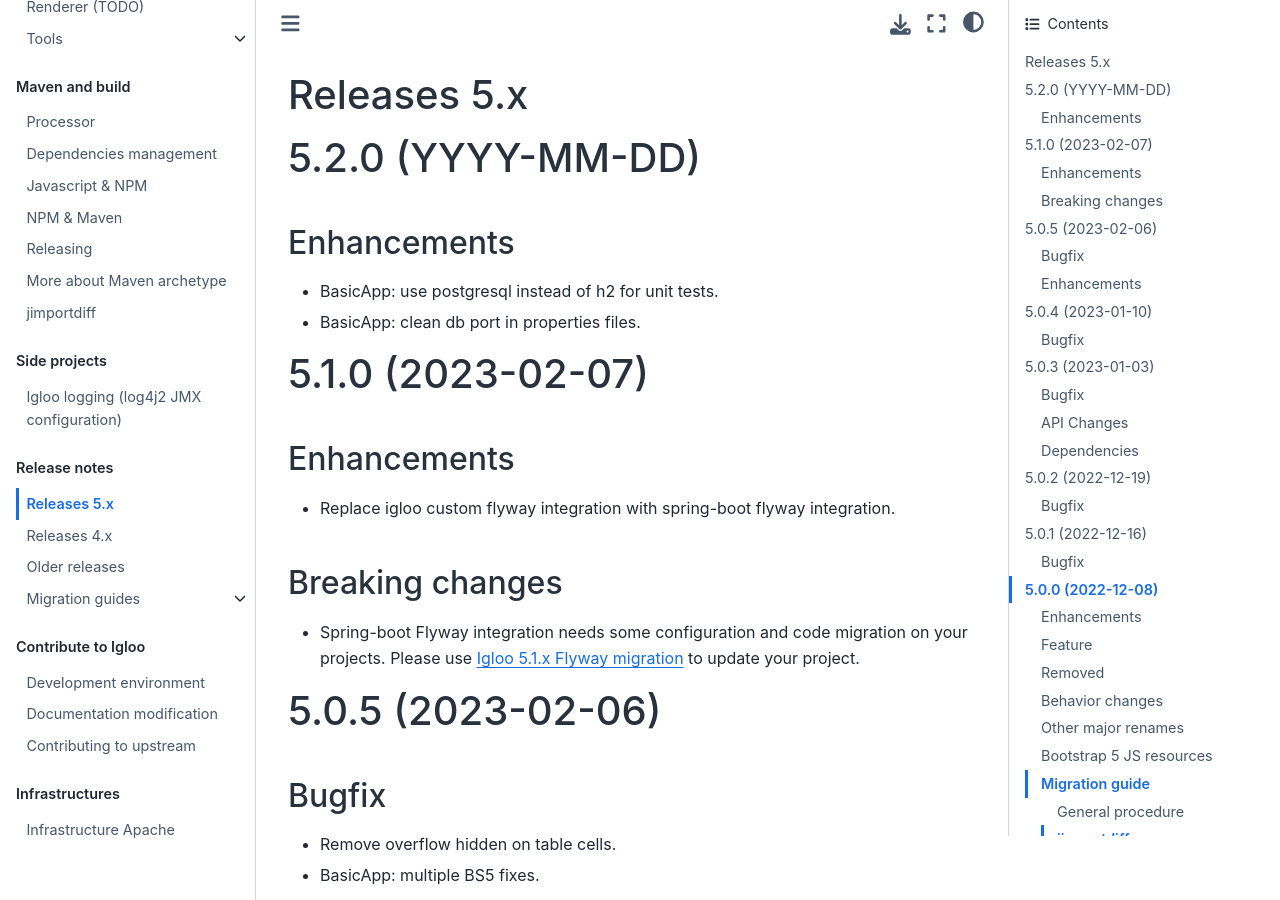
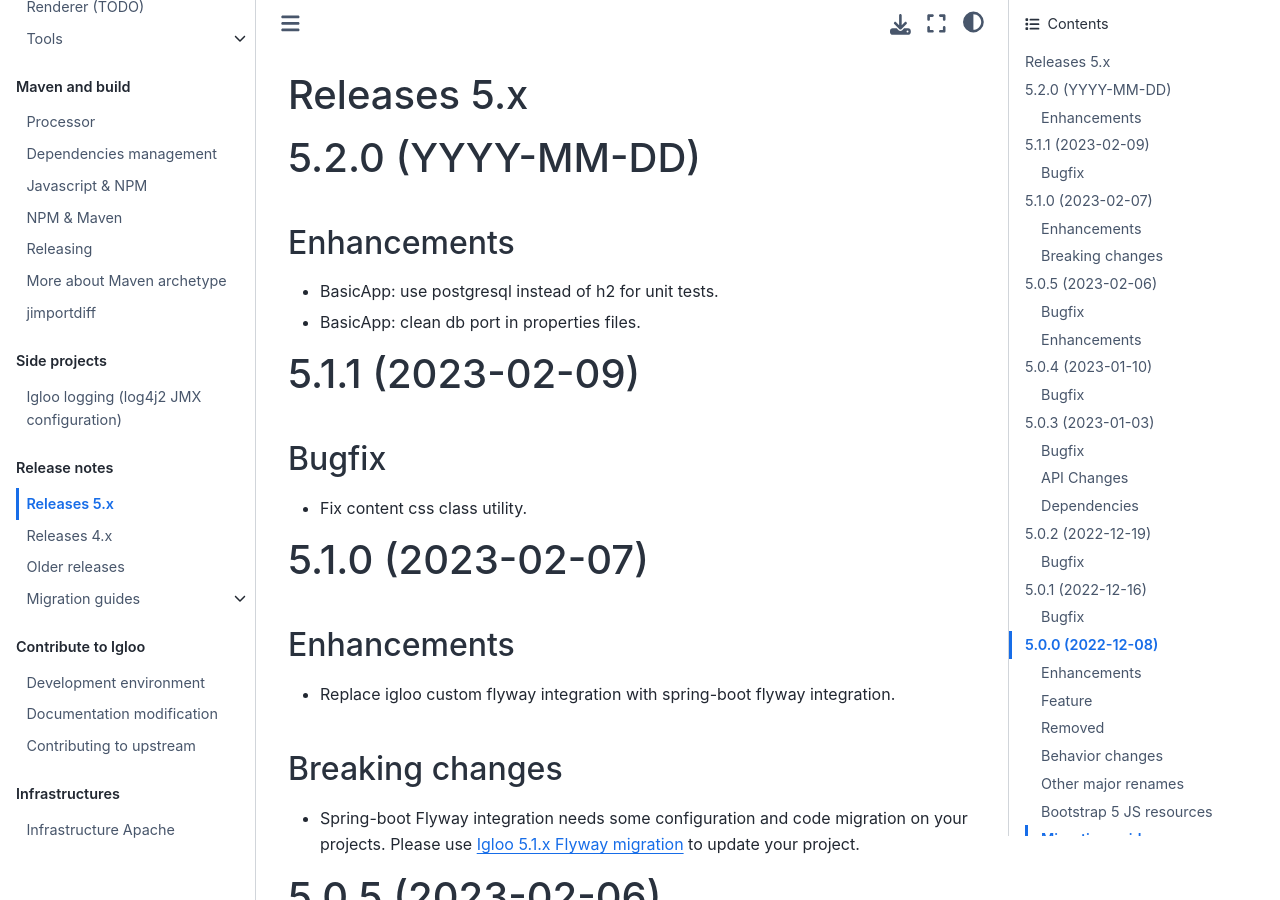
Before and after one commit to igloo-project/igloo-doc, a Sphinx documentation site: the page built from source/release-notes/releases-5.x.md, in a window 1280 px wide and 900 px high. Built offline with Sphinx 7.4.7 and the Sphinx Book theme 1.1.4, drawn with Linux system fonts in a browser that asks for light colours.

Commit message:
Changelog 5.1.1

```diff
--- a/source/release-notes/releases-5.x.md
+++ b/source/release-notes/releases-5.x.md
@@ -8,6 +8,14 @@
 
 * BasicApp: use postgresql instead of h2 for unit tests.
 * BasicApp: clean db port in properties files.
+
+(v5.1.1)=
+
+# 5.1.1 (2023-02-09)
+
+## Bugfix
+
+* Fix content css class utility.
 
 (v5.1.0)=
 
```
